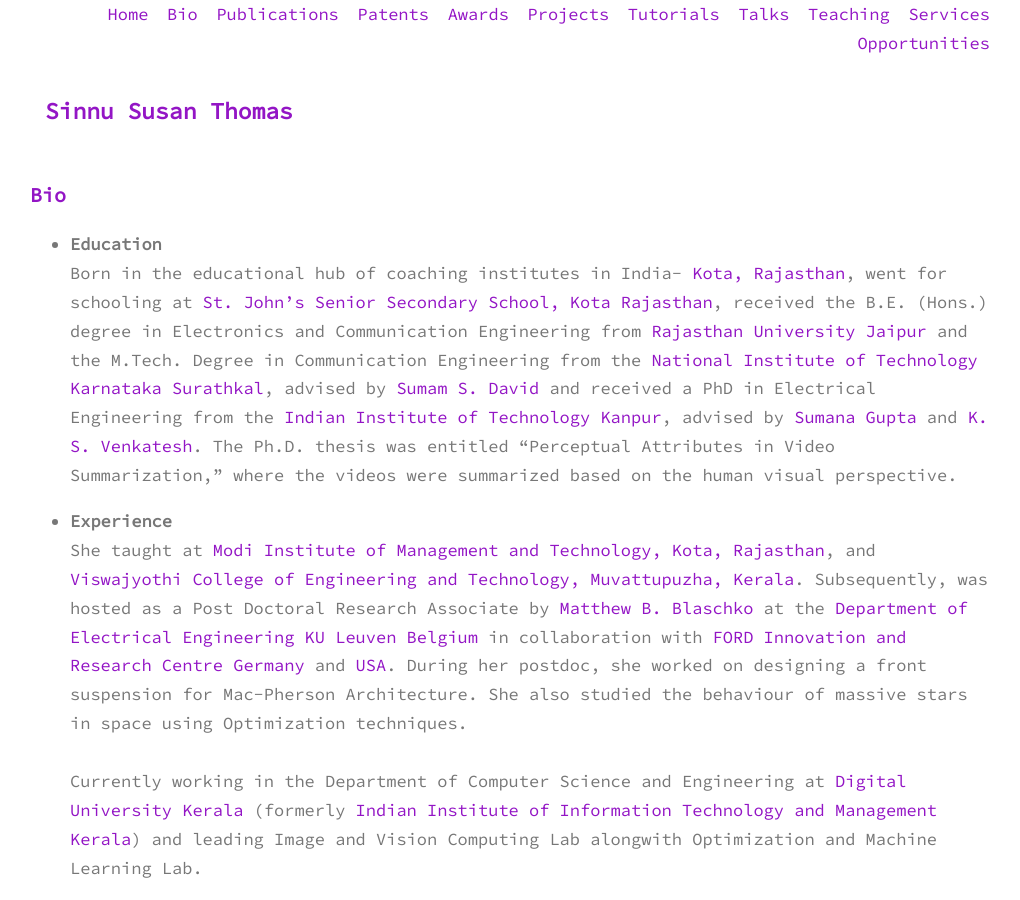
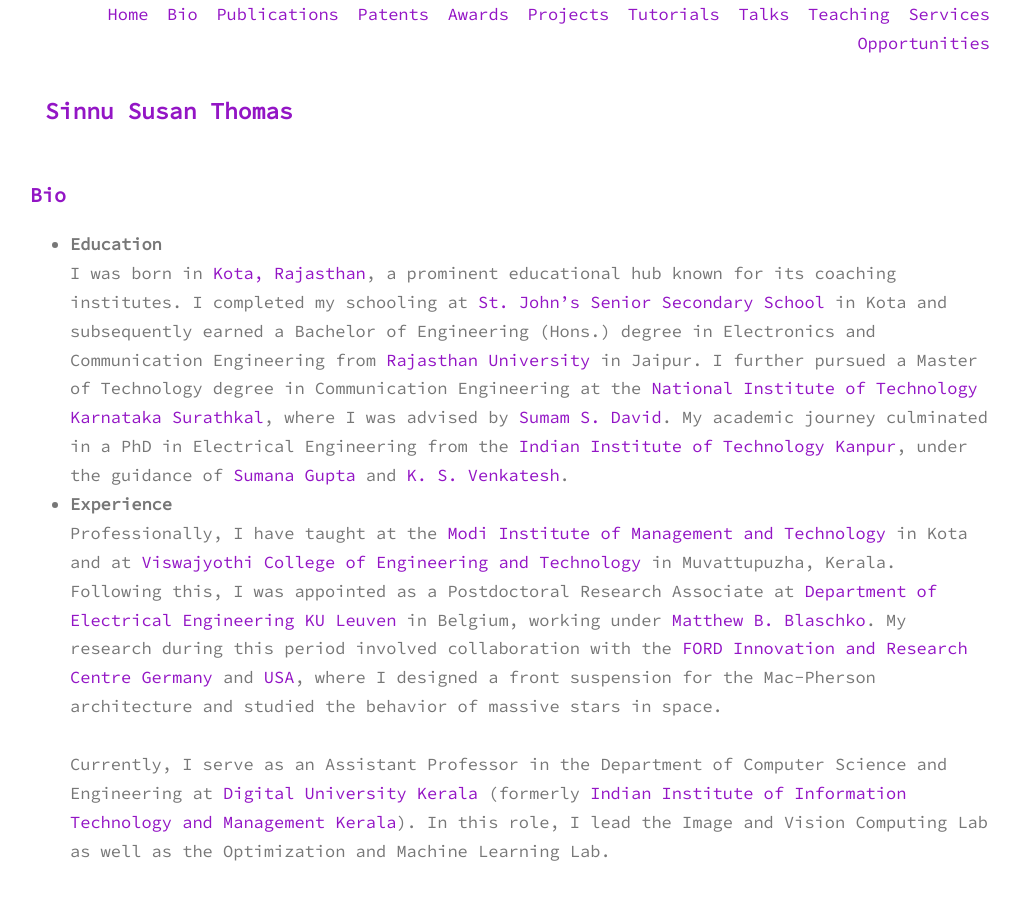
Before and after one commit to sinnuthomas/sinnuthomas.github.io, a Jekyll site: the page built from bio.md, in a window 1280 px wide. Shown: the whole page, without its empty margins (130-1150 px from the left). Built offline with Jekyll 4.4.1, drawn with Linux system fonts in a browser that asks for light colours.

Commit message:
Update bio.md

```diff
--- a/bio.md
+++ b/bio.md
@@ -5,10 +5,9 @@
 ---
 * **Education**
   <br/>
-Born in the educational hub of coaching institutes in India- [Kota, Rajasthan](https://kota.rajasthan.gov.in/content/raj/kota/en/home.html), went for schooling at [St. John's Senior Secondary School, Kota Rajasthan](http://www.stjohnsschoolkota.edu.in/), received the B.E. (Hons.) degree in Electronics and Communication Engineering from [Rajasthan University Jaipur](https://www.uniraj.ac.in/) and the M.Tech. Degree in Communication Engineering from the [National Institute of Technology Karnataka Surathkal](https://www.nitk.ac.in/), advised by [Sumam S. David](https://sumam.nitk.ac.in/) and received a PhD in Electrical Engineering from the [Indian Institute of Technology Kanpur](https://iitk.ac.in/), advised by [Sumana Gupta](http://www.iitk.ac.in/ee/people/fac-pages/sumana.shtml) and [K. S. Venkatesh](http://home.iitk.ac.in/~venkats/). The Ph.D. thesis was entitled “Perceptual Attributes in Video Summarization,” where the videos were summarized based on the human visual perspective.
-
+I was born in [Kota, Rajasthan](https://kota.rajasthan.gov.in/content/raj/kota/en/home.html), a prominent educational hub known for its coaching institutes. I completed my schooling at [St. John's Senior Secondary School](http://www.stjohnsschoolkota.edu.in/) in Kota and subsequently earned a Bachelor of Engineering (Hons.) degree in Electronics and Communication Engineering from [Rajasthan University](https://www.uniraj.ac.in/) in Jaipur. I further pursued a Master of Technology degree in Communication Engineering at the [National Institute of Technology Karnataka Surathkal](https://www.nitk.ac.in/), where I was advised by [Sumam S. David](https://sumam.nitk.ac.in/). My academic journey culminated in a PhD in Electrical Engineering from the [Indian Institute of Technology Kanpur](https://iitk.ac.in/), under the guidance of [Sumana Gupta](http://www.iitk.ac.in/ee/people/fac-pages/sumana.shtml) and [K. S. Venkatesh](http://home.iitk.ac.in/~venkats/).
 * **Experience**
   <br/>
-She taught at [Modi Institute of Management and Technology, Kota, Rajasthan](http://www.modiedukota.org/), and [Viswajyothi College of Engineering and Technology, Muvattupuzha, Kerala](https://vjcet.org/#/).  Subsequently, was hosted as a Post Doctoral Research Associate by [Matthew B. Blaschko](https://homes.esat.kuleuven.be/~mblaschk/)  at the [Department of Electrical Engineering KU Leuven Belgium](https://www.esat.kuleuven.be/psi) in collaboration with [FORD Innovation and Research Centre Germany](https://www.ford.de/) and [USA](https://www.ford.com/). During her postdoc, she worked on designing a front suspension for Mac-Pherson Architecture. She also studied the behaviour of massive stars in space using Optimization techniques.\
+Professionally, I have taught at the [Modi Institute of Management and Technology](http://www.modiedukota.org/) in Kota and at [Viswajyothi College of Engineering and Technology](https://vjcet.org/#/) in Muvattupuzha, Kerala. Following this, I was appointed as a Postdoctoral Research Associate at [Department of Electrical Engineering KU Leuven](https://www.esat.kuleuven.be/psi) in Belgium, working under [Matthew B. Blaschko](https://homes.esat.kuleuven.be/~mblaschk/). My research during this period involved collaboration with the [FORD Innovation and Research Centre Germany](https://www.ford.de/) and [USA](https://www.ford.com/), where I designed a front suspension for the Mac-Pherson architecture and studied the behavior of massive stars in space. \
 \
-Currently working in the Department of Computer Science and Engineering at [Digital University Kerala](https://www.dukerala.in/) (formerly [Indian Institute of Information Technology and Management Kerala](https://www.iiitmk.ac.in/)) and leading Image and Vision Computing Lab alongwith Optimization and Machine Learning Lab.
+Currently, I serve as an Assistant Professor in the Department of Computer Science and Engineering at [Digital University Kerala](https://www.dukerala.in/) (formerly [Indian Institute of Information Technology and Management Kerala](https://www.iiitmk.ac.in/)). In this role, I lead the Image and Vision Computing Lab as well as the Optimization and Machine Learning Lab.
```
